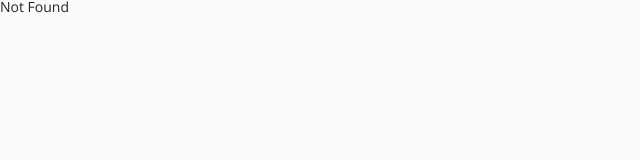
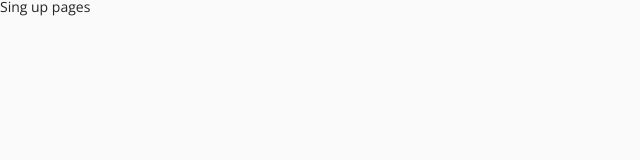
Before and after one commit to ahnniething/instaclone-web, a React (Create React App) app: page /sign-up in a window 1280 px wide. Shown: the top 160 px of the page, without its empty margins (0-640 px from the left). Built offline with nearby package versions, Linux system fonts and the light colour scheme.

Commit message:
feat: add route to signup pages using Link tag

```diff
--- a/src/App.tsx
+++ b/src/App.tsx
@@ -12,6 +12,7 @@ import Login from "./screens/Login";
 import NotFound from "./screens/NotFound";
 import { ThemeProvider } from "styled-components";
 import { darkTheme, GlobalStyles, lightTheme } from "./styles";
+import SignUp from "./screens/SignUp";
 
 function App() {
   const isLoggedIn = useReactiveVar(isLoggedInVar);
@@ -22,9 +23,14 @@ function App() {
       <GlobalStyles />
       <Router>
         <Switch>
-          <Route path='/' exact>
+          <Route path="/" exact>
             {isLoggedIn ? <Home /> : <Login />}
           </Route>
+          {!isLoggedIn ? (
+            <Route path="/sign-up" exact>
+              <SignUp />
+            </Route>
+          ) : null}
           <Route>
             {/* <Redirect to='/'></Redirect> */}
             <NotFound />
--- a/src/screens/Login.tsx
+++ b/src/screens/Login.tsx
@@ -4,6 +4,7 @@ import {
   faInstagram,
 } from "@fortawesome/free-brands-svg-icons";
 import { FontAwesomeIcon } from "@fortawesome/react-fontawesome";
+import { Link } from "react-router-dom";
 import styled from "styled-components";
 import { darkModeVar, isLoggedInVar } from "../apollo";
 
@@ -70,9 +71,11 @@ const Button = styled.input`
 const BottomBox = styled(WhiteBox)`
   padding: 20px 0px;
   text-align: center;
+  /* <Link> 태그는 react-router-dom에서 <a> 태그로 변환하기 때문에 <Link> 스타일이 적용됨  */
   a {
     font-weight: 600;
     color: ${(props) => props.theme.mainColor};
+    margin-left: 5px;
     text-decoration: none;
   }
 `;
@@ -134,8 +137,8 @@ function Login() {
           </FacebookLogin>
         </TopBox>
         <BottomBox>
-          <span>Don't have an account? </span>
-          <a href="#">Sign up</a>
+          <span>Don't have an account?</span>
+          <Link to="/sign-up">Sign up</Link>
         </BottomBox>
       </Wrapper>
     </Container>
--- /dev/null
+++ b/src/screens/SignUp.tsx
@@ -0,0 +1,4 @@
+function SignUp() {
+  return <div>Sing up pages</div>;
+}
+export default SignUp;
```
Also changed, not shown: 1 other file (tests, documents, lock files or other folders).
